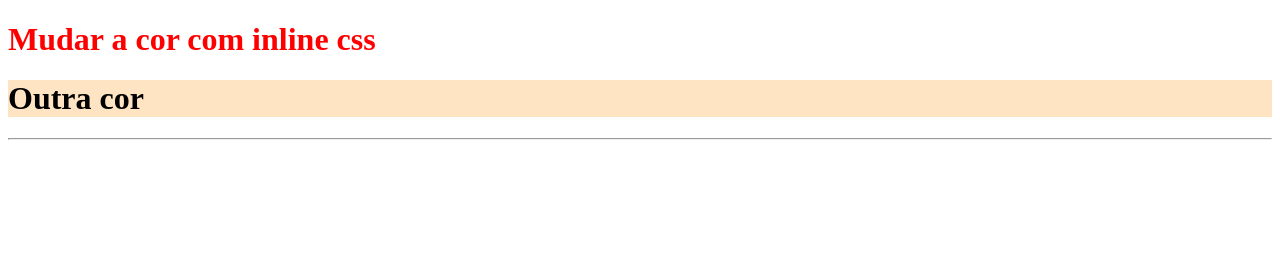
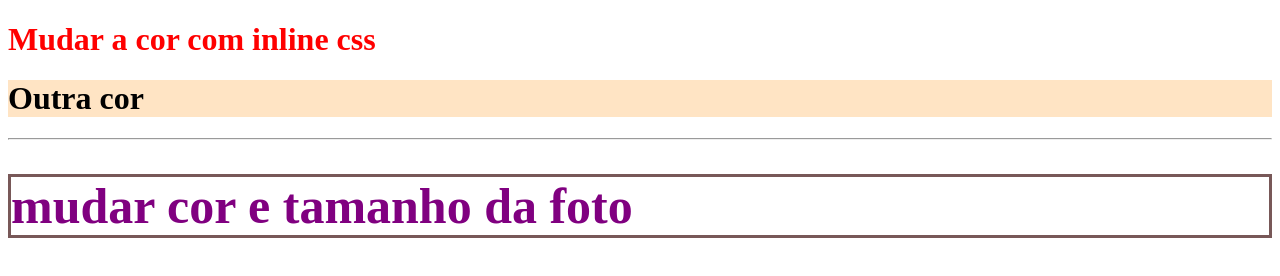
Before and after one commit to LariAraujo1/07-03-html, a plain HTML site: page index.html in a window 1280 px wide. Drawn offline with Linux system fonts and the light colour scheme.

Commit message:
02 multiplas linhas

```diff
--- a/index.html
+++ b/index.html
@@ -12,6 +12,8 @@
     <h1 style="color: red">Mudar a cor com inline css</h1>
     <h1 style="background-color: bisque;">Outra cor</h1>
     <hr>
+    <!-- 2 Multiplas regras css-->
+    <h1 style="color: purple; font-size:50px; border:3px solid rgb(120, 88, 88)">mudar cor e tamanho da foto</h1>
 
 </body>
 </html>
```
